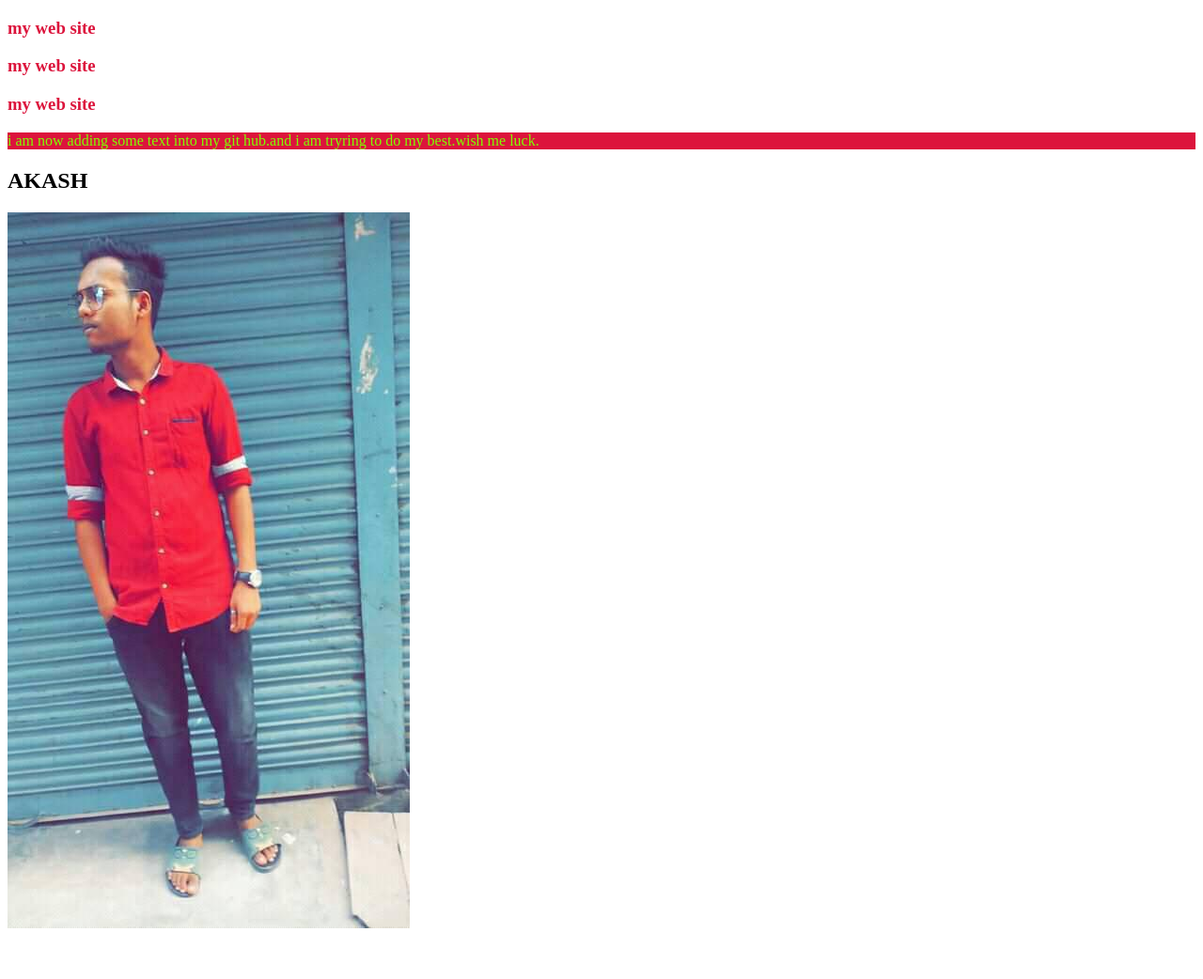
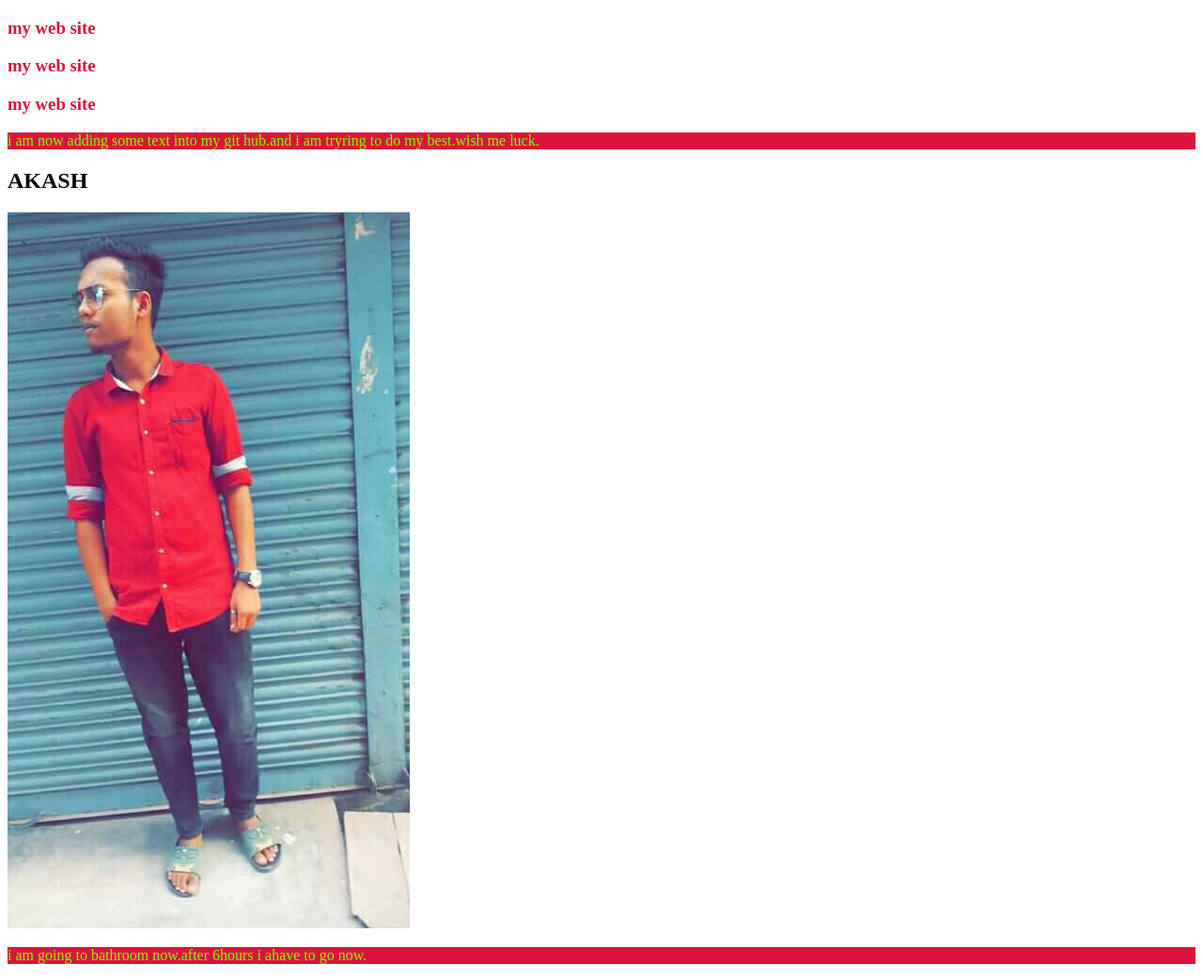
Before and after one commit to akashchakra5/my-third-repo, a plain HTML site: page index.html in a window 1280 px wide. Shown: the whole page at 94% size. Before the commit the page ends 1000 px from the top, so only its background shows below. Drawn offline with Linux system fonts and the light colour scheme.

Commit message:
another paragraph

```diff
--- a/index.html
+++ b/index.html
@@ -14,5 +14,6 @@
 </head>
 <body>
 <img src="ash2.jpg" alt="my image">
+<p>i am going to bathroom now.after 6hours i ahave to go now.</p>
 </body>
 </html>
```
